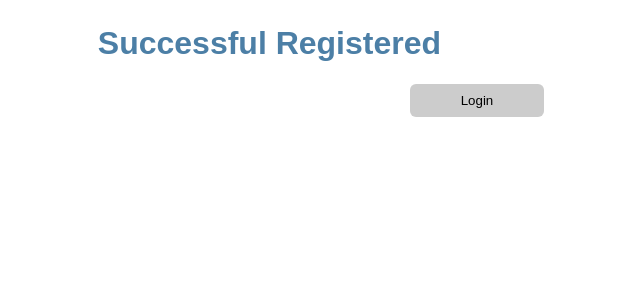
After one commit to Anit-M/anonymousFeedbackForm, a PHP site: page /successRegistration.php in a window 1280 px wide. The commit adds this page. Shown: the top 300 px of the page, without its empty margins (163-803 px from the left). Run offline with PHP 8.4, Linux system fonts and the light colour scheme.

Commit message:
Late Night Commit

```diff
--- a/feedback.css
+++ b/feedback.css
@@ -77,6 +77,7 @@ input[type=button] {
     color: #4C7FA6;
     font-weight: bold;
     text-align: center;
+    font-size: 18px;
 }
 
 .errOut{
--- a/register.php
+++ b/register.php
@@ -152,7 +152,7 @@
     		}
     		else
     		{
-    			redirect('login.php');
+    			redirect('successRegistration.php');
     		}
     	}
 	}
--- /dev/null
+++ b/successRegistration.css
@@ -0,0 +1,36 @@
+#headBlock{
+	margin-top: 2%;
+	margin-left: 20%;
+	margin-right: 20%;
+}
+
+.insName{
+	font-family: Arial,Helvetica,sans-serif;
+	color: #4C7FA6;
+	font-weight: bold;
+}
+
+input[type=submit] {
+    padding:5px 15px;
+    background:#ccc;
+    border:0 none;
+    cursor:pointer;
+    border-radius: 6px;
+    width: 10em;
+    height: 2.5em;
+}
+
+input[type=button] {
+    padding:5px 15px;
+    background:#ccc;
+    border:0 none;
+    cursor:pointer;
+    border-radius: 6px;
+    width: 10em;
+    height: 2.5em;
+}
+
+#submitButton{
+	margin-top: 5px;
+	margin-bottom: 5px;
+}
--- /dev/null
+++ b/successRegistration.php
@@ -0,0 +1,13 @@
+<!DOCTYPE html>
+<html>
+<head>
+	<title></title>
+	<link rel="stylesheet" type="text/css" href="successRegistration.css">
+</head>
+<body>
+	<div  id="headBlock">
+		<h1 class="insName"> Successful Registered </h1>
+	</div>
+	<div align="center" id="submitButton"><a href="login.php"><input type="button" name="" value="Login"></a> </div>
+</body>
+</html>
```
Also changed, not shown: feedback.php (+7 -3 lines), logout.php (added, +13 -0 lines).
